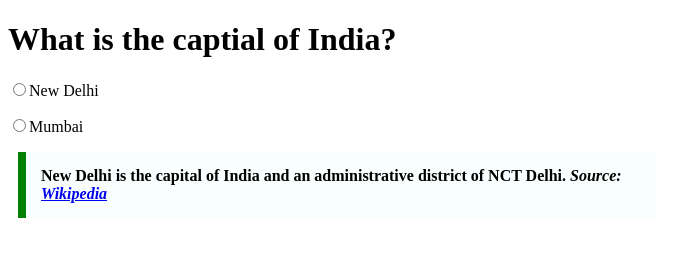
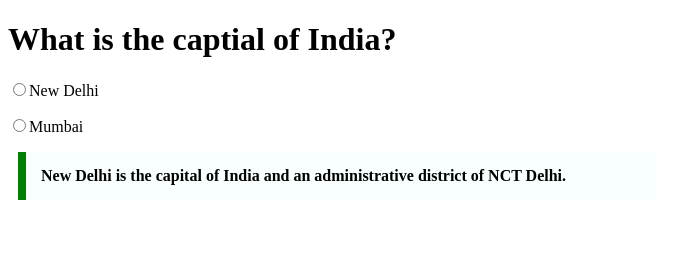
Before and after one commit to acciojob/trivia-CodeshShubh, a website: page main.html in a window 1280 px wide. Shown: the whole page, without its empty margins (0-676 px from the left). Drawn offline with Linux system fonts and the light colour scheme.

Commit message:
created a submission

```diff
--- a/main.html
+++ b/main.html
@@ -11,9 +11,8 @@
 	<h1>What is the captial of India?</h1>
 	<p><input type="radio" name="capital"/>New Delhi</p>
 	<p><input type="radio"name="capital"/>Mumbai</p>
-	<blockquote >
+	<blockquote cite="https://en.wikipedia.org/wiki/New_Delhi" >
 	 New Delhi is the capital of India and an administrative district of NCT Delhi.
-		<cite>Source: <a href="https://en.wikipedia.org/wiki/New_Delhi">Wikipedia</a></cite>
 	</blockquote>
 
     <script type="text/javascript" src="./script.js">
```
